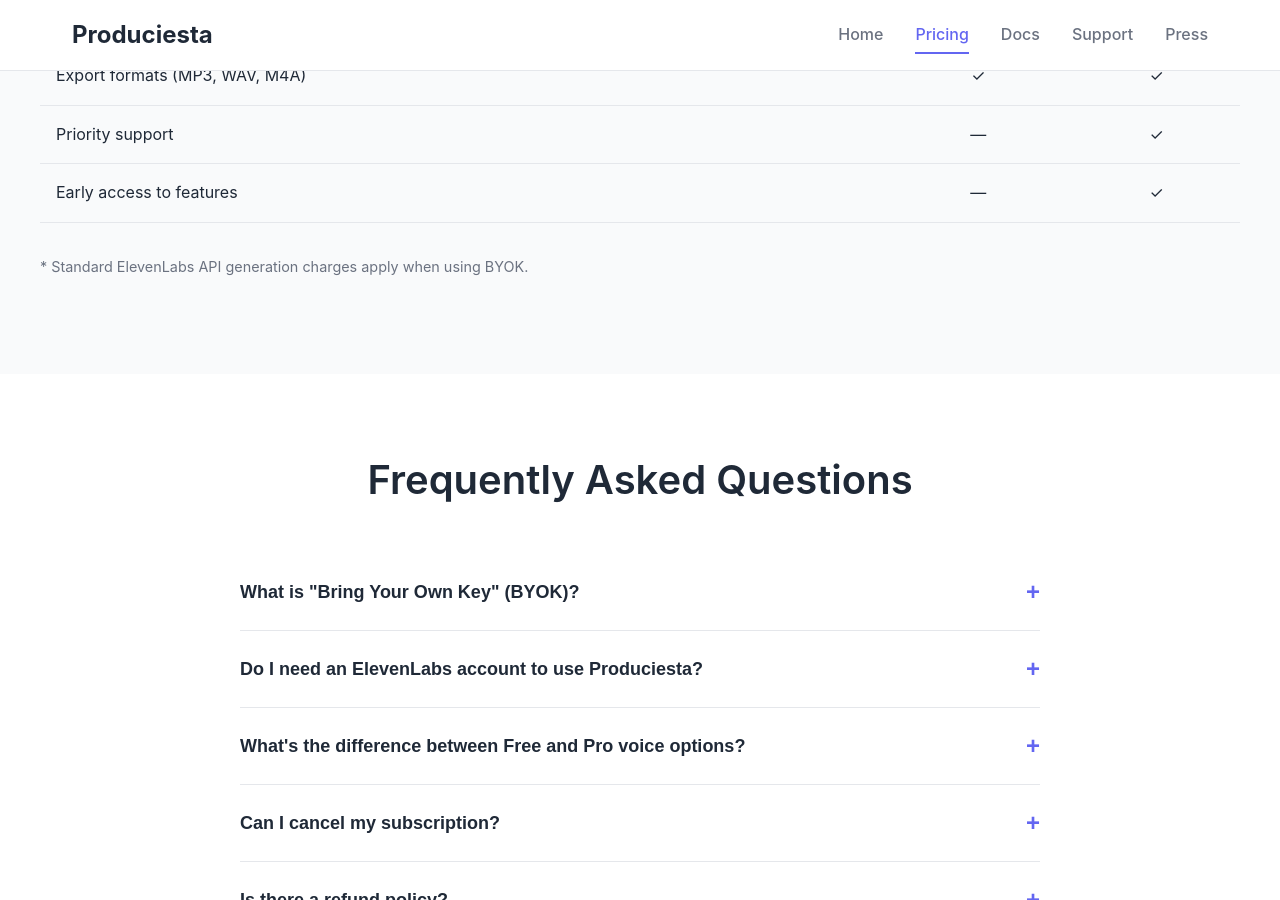
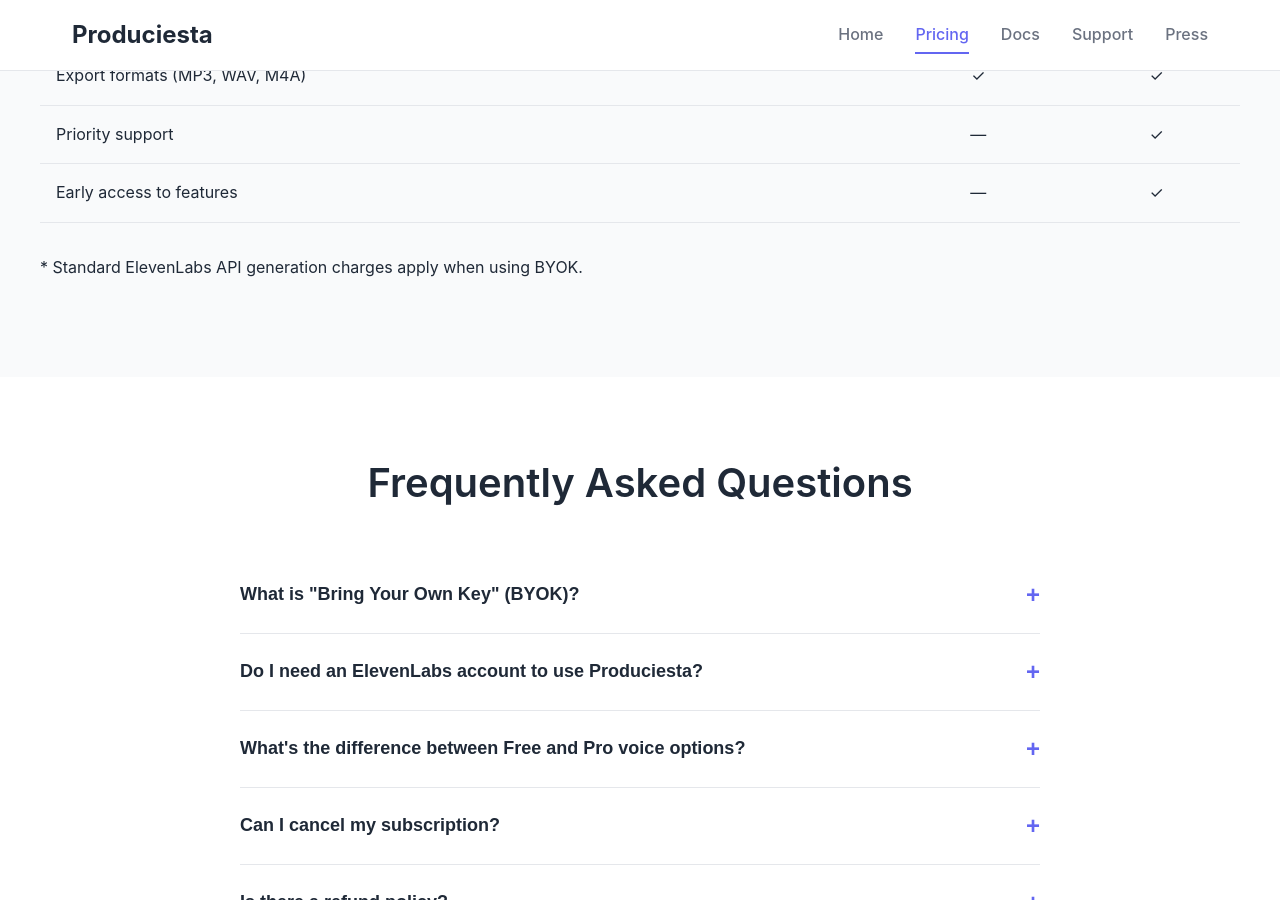
Before and after one commit to intrusive-memory/produciesta.app, a Jekyll site: the page built from pricing.md, in a window 1280 px wide and 900 px high, scrolled down 1755 px. Built offline with Jekyll 4.4.1, drawn with Linux system fonts in a browser that asks for light colours.

Commit message:
Update pricing.md
Co-authored-by: gemini-code-assist[bot] <176961590+gemini-code-assist[bot]@users.noreply.github.com>

```diff
--- a/pricing.md
+++ b/pricing.md
@@ -118,7 +118,7 @@ permalink: /pricing/
         </tr>
       </tbody>
     </table>
-    <p style="color: var(--color-text-light); font-size: 0.9rem; margin-top: 1rem;">* Standard ElevenLabs API generation charges apply when using BYOK.</p>
+    <p class="footnote">* Standard ElevenLabs API generation charges apply when using BYOK.</p>
   </div>
 </section>
 
```
